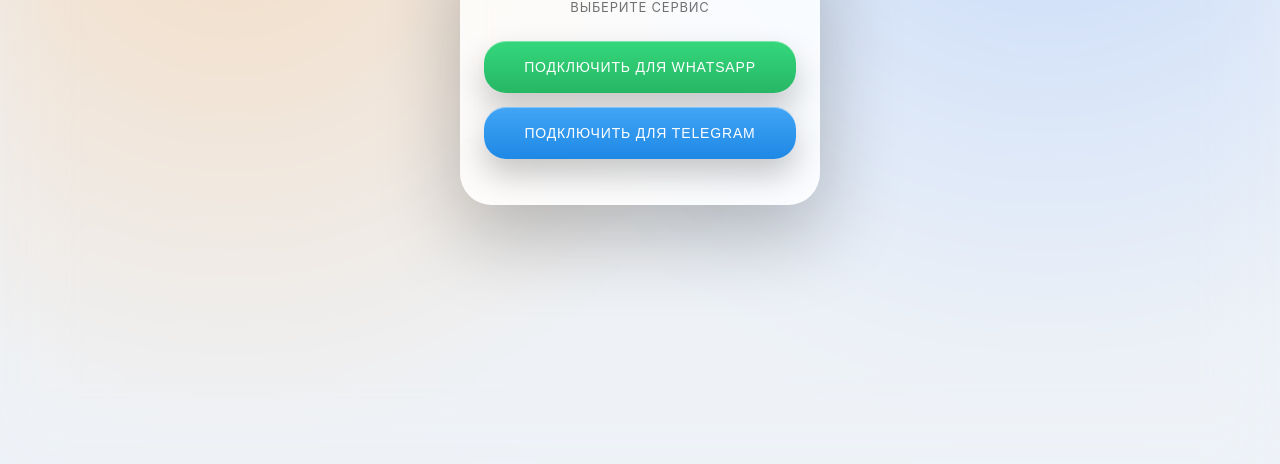
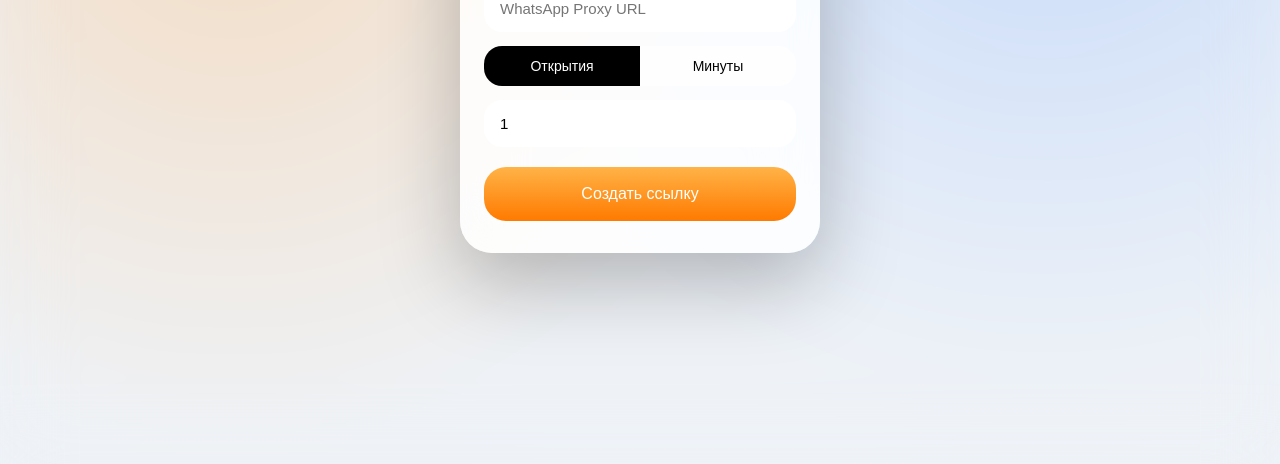
Before and after one commit to idris8v/root-url, a website: page public/index.html in a window 1280 px wide. Shown: the part 336-800 px from the top of the page. Drawn offline with Linux system fonts and the light colour scheme.

```diff
--- a/public/index.html
+++ b/public/index.html
@@ -3,20 +3,21 @@
 <head>
 <meta charset="UTF-8">
 <meta name="viewport" content="width=device-width,initial-scale=1,viewport-fit=cover">
-<title>ПРОКСИ</title>
+<title>Proxy</title>
 
 <style>
 :root{
   --bg:#eef2f7;
-  --card:rgba(255,255,255,.82);
+  --card:rgba(255,255,255,.85);
   --text:#111;
   --sub:rgba(0,0,0,.55);
+  --accent:linear-gradient(180deg,#ffb347,#ff7a00);
 }
 
 @media (prefers-color-scheme: dark){
   :root{
     --bg:#0f1115;
-    --card:rgba(28,28,30,.85);
+    --card:rgba(28,28,30,.9);
     --text:#fff;
     --sub:rgba(255,255,255,.55);
   }
@@ -30,7 +31,7 @@
 body{
   margin:0;
   min-height:100vh;
-  padding:0 20px; /* 🔑 SAFE ОТСТУПЫ */
+  padding:0 20px;
   background:var(--bg);
   font-family:-apple-system,BlinkMacSystemFont,"SF Pro Text",sans-serif;
   display:flex;
@@ -39,7 +40,6 @@
   color:var(--text);
 }
 
-/* BACKGROUND */
 .bg{
   position:fixed;
   inset:-40px;
@@ -51,8 +51,7 @@
   z-index:-1;
 }
 
-/* CARD */
-.sheet{
+.card{
   width:100%;
   max-width:360px;
   padding:28px 24px 32px;
@@ -60,79 +59,117 @@
   background:var(--card);
   backdrop-filter:blur(30px) saturate(180%);
   box-shadow:0 30px 80px rgba(0,0,0,.25);
-  animation:appear .9s cubic-bezier(.22,1,.36,1);
+  animation:show .8s cubic-bezier(.22,1,.36,1);
 }
 
-@keyframes appear{
-  from{
-    transform:translateY(60px) scale(.96);
-    opacity:0;
-  }
-  to{
-    transform:none;
-    opacity:1;
-  }
+.hidden{
+  display:none;
 }
 
-/* TEXT */
+@keyframes show{
+  from{transform:translateY(40px) scale(.96);opacity:0}
+  to{transform:none;opacity:1}
+}
+
 h1{
   text-align:center;
-  font-size:22px;
+  font-size:20px;
   font-weight:400;
-  letter-spacing:.08em;
   margin-bottom:6px;
 }
 
 .sub{
   text-align:center;
-  font-size:13px;
-  letter-spacing:.06em;
+  font-size:14px;
   color:var(--sub);
-  margin-bottom:26px;
+  margin-bottom:22px;
 }
 
-/* BUTTONS */
+input{
+  width:100%;
+  padding:15px 16px;
+  border-radius:18px;
+  border:none;
+  background:rgba(255,255,255,.95);
+  font-size:15px;
+  margin-bottom:14px;
+}
+
+.segment{
+  display:flex;
+  background:rgba(255,255,255,.7);
+  border-radius:18px;
+  overflow:hidden;
+  margin-bottom:14px;
+}
+
+.segment button{
+  flex:1;
+  padding:12px;
+  border:none;
+  background:none;
+  font-size:14px;
+}
+
+.segment .active{
+  background:#000;
+  color:#fff;
+}
+
+.main{
+  width:100%;
+  padding:18px;
+  border-radius:22px;
+  border:none;
+  background:var(--accent);
+  color:#fff;
+  font-size:16px;
+  margin-top:6px;
+}
+
 .btn{
   width:100%;
   padding:18px;
   border-radius:22px;
   border:none;
   font-size:14px;
-  letter-spacing:.06em;
-  font-weight:400;
+  letter-spacing:.05em;
+  margin-bottom:14px;
   color:#fff;
-  margin-bottom:14px;
-  box-shadow:
-    0 16px 32px rgba(0,0,0,.22),
-    inset 0 1px 0 rgba(255,255,255,.35);
-  transition:
-    transform .25s cubic-bezier(.22,1,.36,1),
-    box-shadow .25s;
 }
 
-.btn:active{
-  transform:translateY(2px) scale(.97);
-  box-shadow:
-    0 10px 20px rgba(0,0,0,.25),
-    inset 0 1px 0 rgba(255,255,255,.25);
-}
-
-.whatsapp{
-  background:linear-gradient(180deg,#34d77c,#27b765);
-}
-
-.telegram{
-  background:linear-gradient(180deg,#42a5f5,#1e88e5);
-}
+.whatsapp{background:linear-gradient(180deg,#34d77c,#27b765);}
+.telegram{background:linear-gradient(180deg,#42a5f5,#1e88e5);}
 </style>
 </head>
 
 <body>
 <div class="bg"></div>
 
-<div class="sheet">
-  <h1>ПРОКСИ</h1>
-  <div class="sub">ВЫБЕРИТЕ СЕРВИС</div>
+<!-- ЭКРАН 1: СОЗДАНИЕ -->
+<div class="card" id="createScreen">
+  <h1>Создание ссылки</h1>
+  <div class="sub">Ограниченный доступ к Proxy</div>
+
+  <input placeholder="WhatsApp Proxy URL">
+
+  <div class="segment">
+    <button class="active">Открытия</button>
+    <button>Минуты</button>
+  </div>
+
+  <input type="number" value="1">
+
+  <button class="main" onclick="showConnect()">Создать ссылку</button>
+</div>
+
+<!-- ЭКРАН 2: ПОДКЛЮЧЕНИЕ -->
+<div class="card hidden" id="connectScreen">
+  <h1>Прокси от FreemanVPN</h1>
+  <div class="sub">
+    Подключи наш прокси и WhatsApp и Telegram будут работать <br>
+    без VPN
+  </div>
 
   <button class="btn whatsapp">
     ПОДКЛЮЧИТЬ ДЛЯ WHATSAPP
@@ -142,5 +179,13 @@
     ПОДКЛЮЧИТЬ ДЛЯ TELEGRAM
   </button>
 </div>
+
+<script>
+function showConnect(){
+  document.getElementById("createScreen").classList.add("hidden");
+  document.getElementById("connectScreen").classList.remove("hidden");
+  if(navigator.vibrate) navigator.vibrate(12);
+}
+</script>
 </body>
 </html>
```
